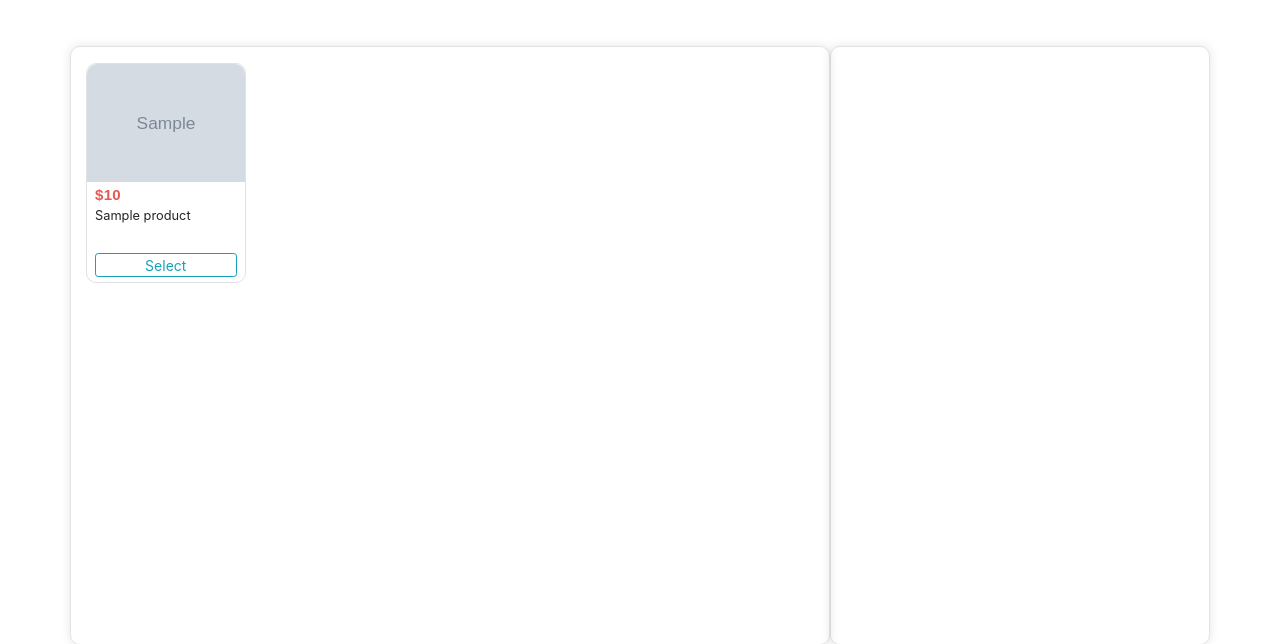
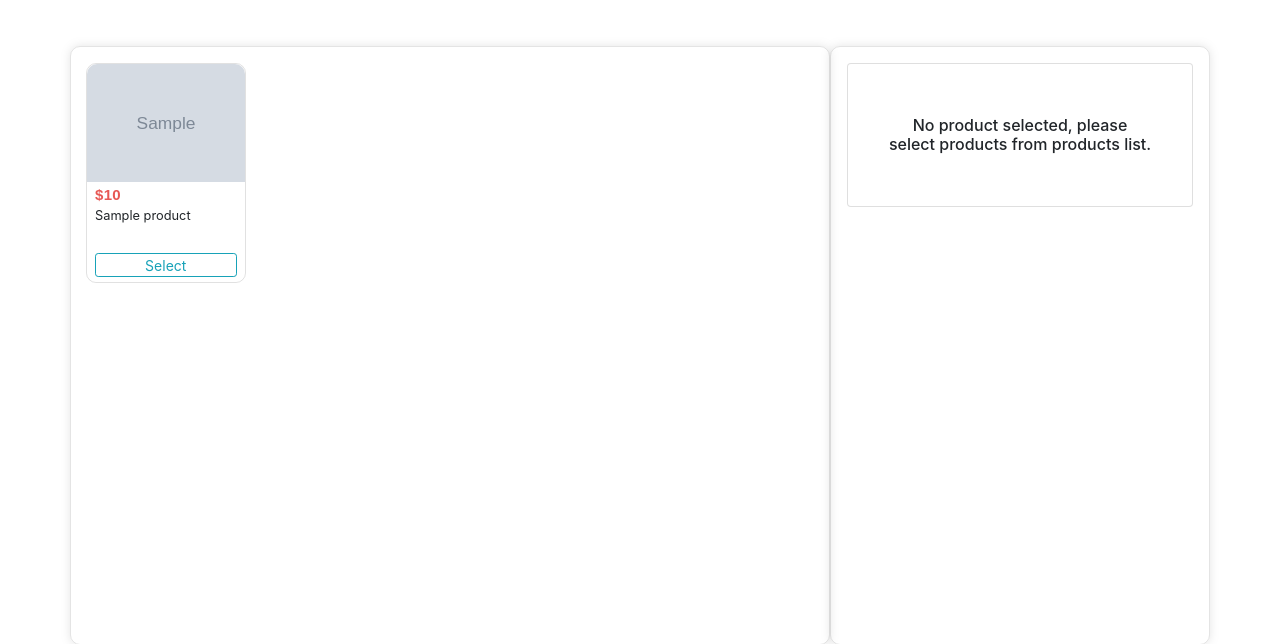
Before and after one commit to rajakkamesh/vending_machine, a Node server app: page /api/ in a window 1280 px wide. Shown: the top 644 px of the page. Run offline with Node 20, Linux system fonts and the light colour scheme; tables that the repository leaves empty hold one stand-in row (values such as "Sample post"); grey boxes marked "Sample" are stand-in pictures; some libraries are stand-ins or nearby versions.

Commit message:
UI enhancement and favicon added

```diff
--- a/public/js/index.js
+++ b/public/js/index.js
@@ -33,7 +33,6 @@ function load_products() {
 }
 
 function selectProduct(product_id){
-
     let selected_product = all_products.find(function(product){
         return product.id == product_id;
     });
--- a/views/index.twig
+++ b/views/index.twig
@@ -4,6 +4,7 @@
       <!-- Required meta tags -->
       <meta charset="utf-8">
       <meta name="viewport" content="width=device-width, initial-scale=1, shrink-to-fit=no">
+      <link rel="icon" type="image/x-icon" href="/static/favicon.png">
       <!-- Bootstrap CSS -->
       <link rel="stylesheet" href="https://cdn.jsdelivr.net/npm/bootstrap@4.0.0/dist/css/bootstrap.min.css" integrity="sha384-Gn5384xqQ1aoWXA+058RXPxPg6fy4IWvTNh0E263XmFcJlSAwiGgFAW/dAiS6JXm" crossorigin="anonymous">
       <link rel="stylesheet" href="/static/css/style.css">
@@ -22,9 +23,12 @@
                     </div>
                   </div>
                </div>
-               <div class="col-4 border-all">
-                  <ul class="list-group" id="selected_products_list" style="padding: 16px 0px;">
-
+               <div class="col-4 border-all" style="padding: 16px 16px;">
+                  <ul class="list-group" id="selected_products_list" style="padding: 0px 0px;height: 400px;overflow-y: auto;">
+                    <!-- no product selected message -->
+                    <li class="list-group-item" id="no_product_selected_message">
+                        <h6 style="margin: 40px 20px;" class="text-center">No product selected, please select products from products list.</h6>
+                    </li>
                   </ul>
                </div>
             </div>
```
Also changed, not shown: public/favicon.png (added).
